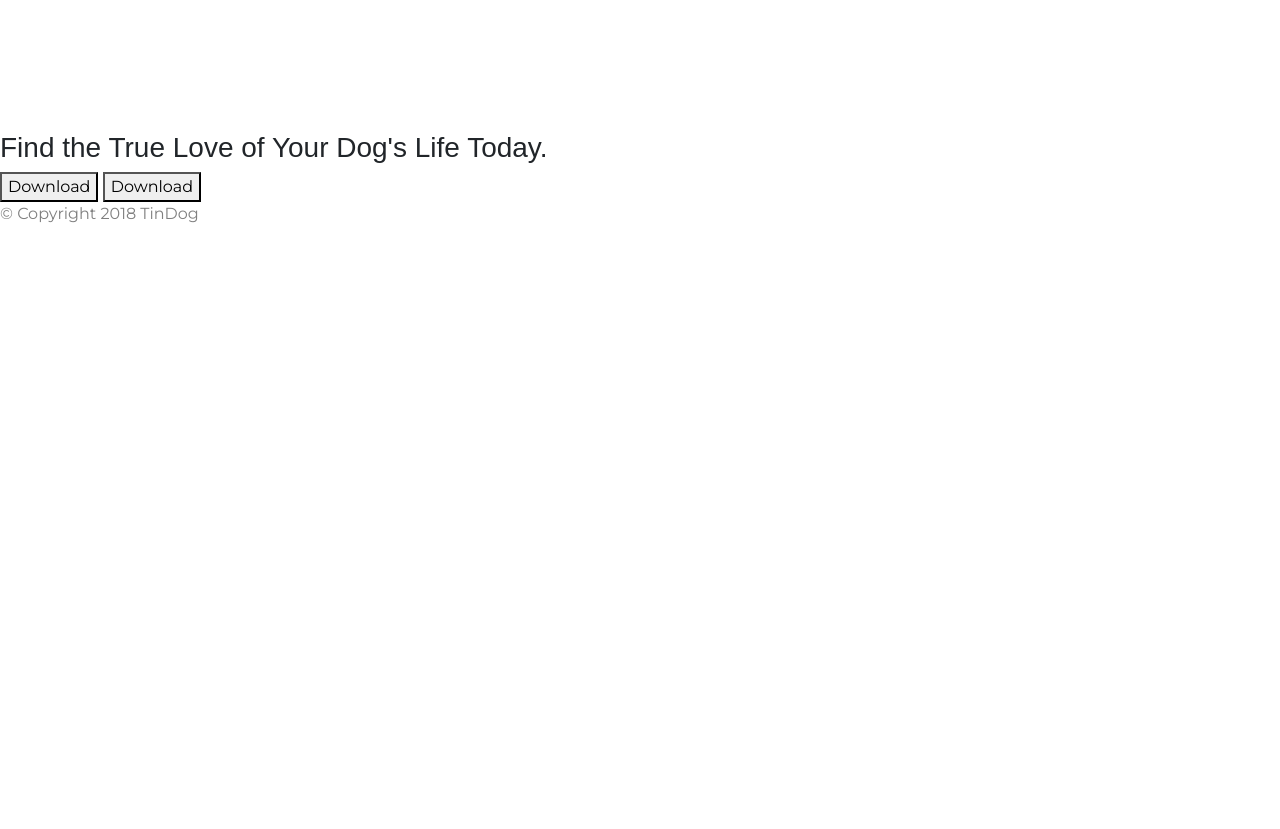
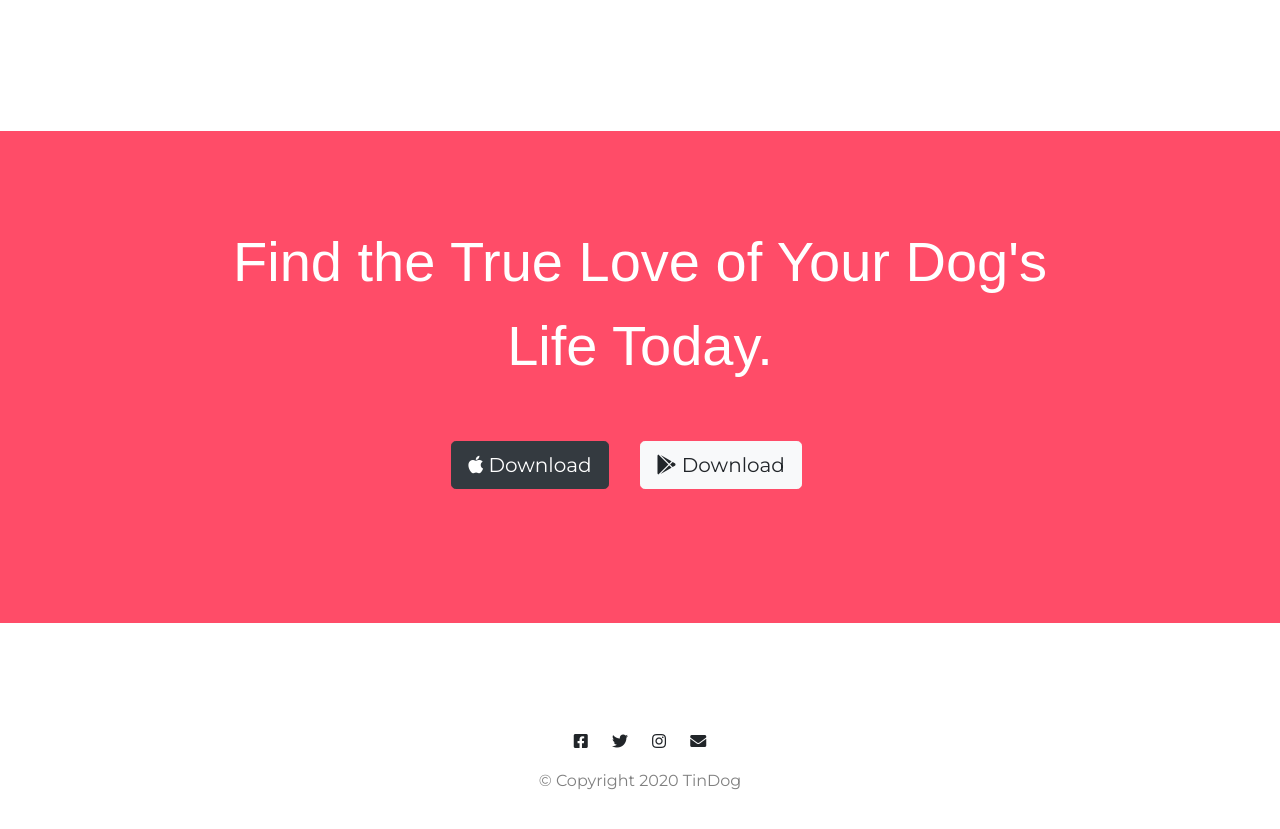
Before and after one commit to Linkonsq/TinDog, a plain HTML site: page index.html in a window 1280 px wide. Shown: the part 2573-3402 px from the top of the page. Before the commit the page ends 2815 px from the top, so only its background shows below. Drawn offline with nearby package versions, Linux system fonts and the light colour scheme.

Commit message:
Media Query

```diff
--- a/css/styles.css
+++ b/css/styles.css
@@ -124,3 +124,38 @@ p {
 .pricing-column {
   padding: 3% 2%;
 }
+
+/* CTA Section */
+#cta {
+  background-color: #ff4c68;
+  color: white;
+  padding: 7% 15%;
+  text-align: center;
+}
+
+.cta-heading {
+  font-family: "Montserrat-Black", sans-serif;
+  font-size: 3.5rem;
+  line-height: 1.5;
+  text-align: center;
+}
+
+/* Footer Section */
+#footer {
+  padding: 7% 15%;
+  text-align: center;
+}
+
+.social-icon {
+  margin: 20px 10px;
+}
+
+@media (max-width: 1020px) {
+  #title {
+    text-align: center;
+  }
+  .title-image {
+    position: static;
+    transform: rotate(0);
+  }
+}
--- a/index.html
+++ b/index.html
@@ -45,13 +45,13 @@
         <div class="collapse navbar-collapse" id="navbarSupportedContent">
           <ul class="navbar-nav ml-auto">
             <li class="nav-item">
-              <a class="nav-link" href="">Contact</a>
+              <a class="nav-link" href="#footer">Contact</a>
             </li>
             <li class="nav-item">
-              <a class="nav-link" href="">Pricing</a>
+              <a class="nav-link" href="#pricing">Pricing</a>
             </li>
             <li class="nav-item">
-              <a class="nav-link" href="">Download</a>
+              <a class="nav-link" href="#cta">Download</a>
             </li>
           </ul>
         </div>
@@ -189,9 +189,10 @@
 
   <section id="cta">
 
-    <h3>Find the True Love of Your Dog's Life Today.</h3>
-    <button type="button">Download</button>
-    <button type="button">Download</button>
+    <h3 class="cta-heading">Find the True Love of Your Dog's Life Today.</h3>
+    <button class="download-button btn btn-lg btn-dark" type="button"><i class="fab fa-apple"></i> Download</button>
+    <button class="download-button btn btn-lg btn-light" type="button"><i class="fab fa-google-play"></i>
+      Download</button>
 
   </section>
 
@@ -199,8 +200,11 @@
   <!-- Footer -->
 
   <footer id="footer">
-
-    <p>© Copyright 2018 TinDog</p>
+    <i class="social-icon fab fa-facebook-square"></i>
+    <i class="social-icon fab fa-twitter"></i>
+    <i class="social-icon fab fa-instagram"></i>
+    <i class="social-icon fas fa-envelope"></i>
+    <p>© Copyright 2020 TinDog</p>
 
   </footer>
 
```
